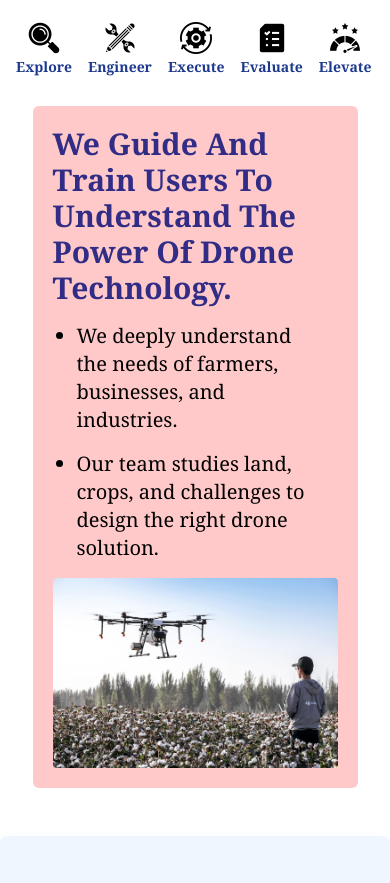
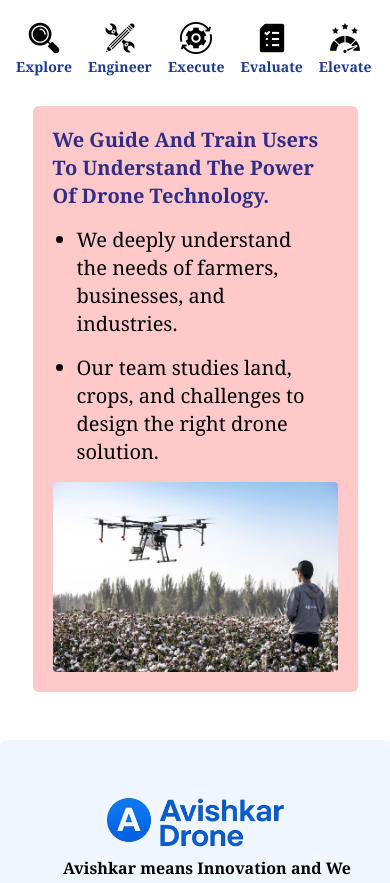
Before and after one commit to KrushnaBarhate03/React-Project, a React (Vite) app: page /service in a window 390 px wide. Shown: the part 4180-5063 px from the top of the page. Built offline with nearby package versions, Linux system fonts and the light colour scheme.

Commit message:
service image

```diff
--- a/src/views/Services.jsx
+++ b/src/views/Services.jsx
@@ -69,7 +69,7 @@ function Services() {
   <div className="w-5/6 bg-red-200 mt-5 sm:mt-26 p-5 mx-auto rounded-md">
  {Action===1&&(
     <div>
-    <h2 className="font-bold text-3xl  font-serif text-indigo-900">We Guide And Train Users To Understand The Power Of Drone Technology.</h2>
+    <h2 className="font-bold sm:text-3xl text-xl  font-serif text-indigo-900">We Guide And Train Users To Understand The Power Of Drone Technology.</h2>
     <ul className=" list-disc font-serif m-2 sm:mt-6">
     <li className="text-xl m-4 font-serif  ">We deeply understand the needs of farmers, businesses, and industries.</li>
    <li className='text-xl m-4 font-serif '> Our team studies land, crops, and challenges to design the right drone solution.</li>
```
